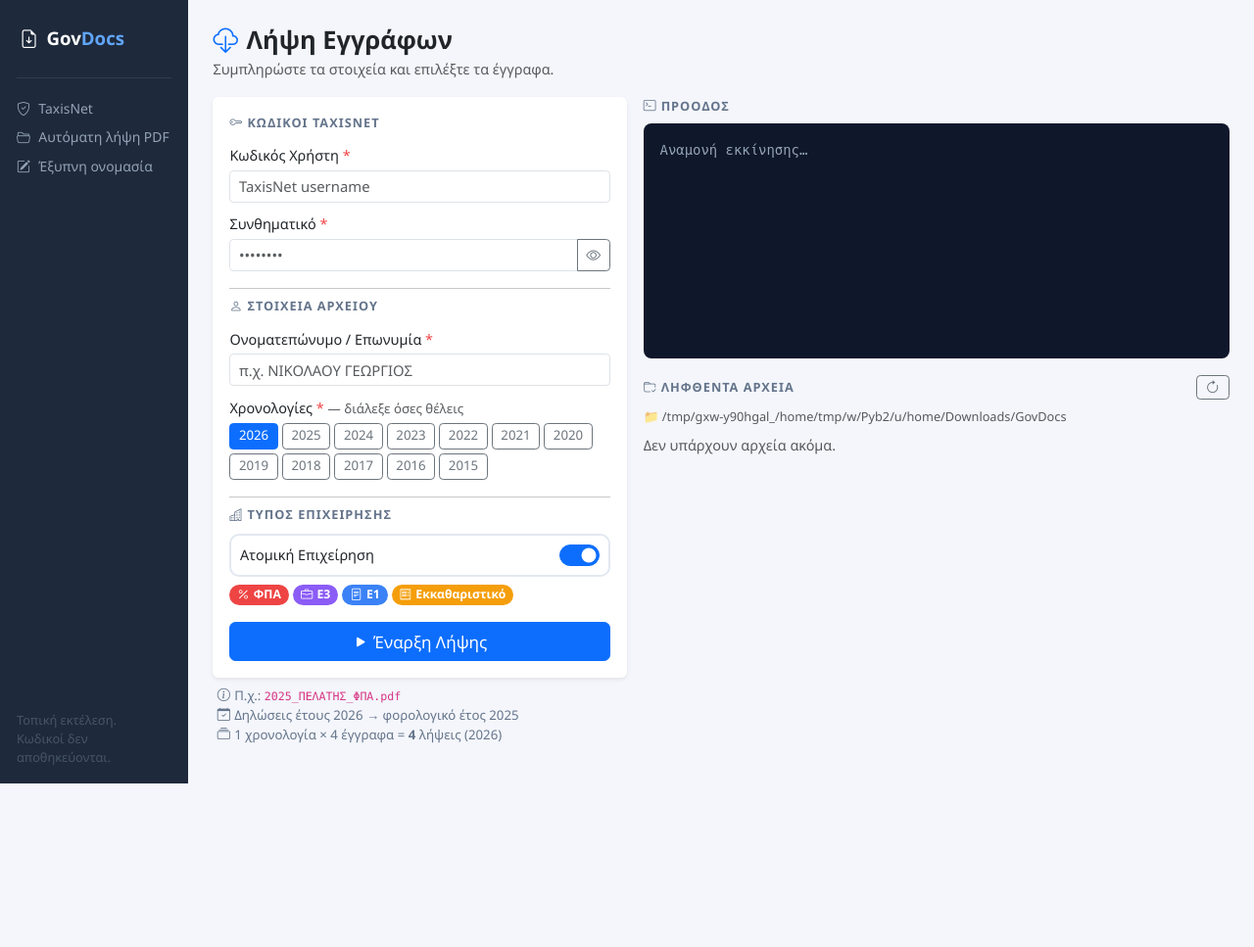
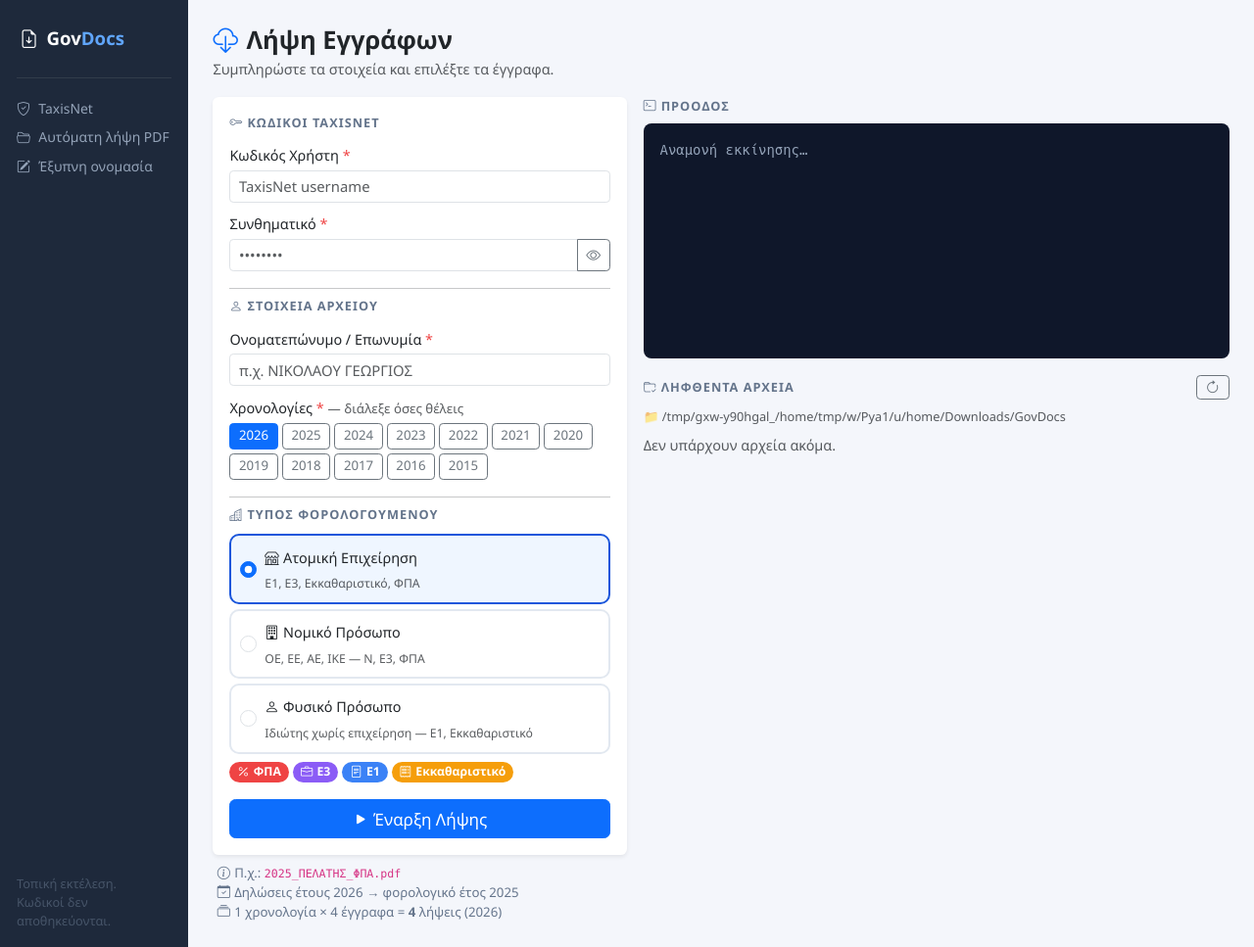
Before and after one commit to chatzilefterislef/gov-doc-fetcher, a FastAPI app: page / in a window 1280 px wide. Shown: the whole page at 98% size. Before the commit the page ends 800 px from the top, so only its background shows below. Run offline with FastAPI, Linux system fonts and the light colour scheme; data that the repository does not hold is empty.

Commit message:
Τρεις τύποι φορολογούμενου: ατομική, νομικό πρόσωπο, φυσικό πρόσωπο
Ο διακόπτης «Ατομική Επιχείρηση ναι/όχι» έγινε επιλογή τριών τύπων, καθένας με
τα δικά του έγγραφα:

  Ατομική Επιχείρηση   Ε1, Ε3, Εκκαθαριστικό, ΦΠΑ
  Νομικό Πρόσωπο       Ν, Ε3, ΦΠΑ            (ΟΕ, ΕΕ, ΑΕ, ΙΚΕ)
  Φυσικό Πρόσωπο       Ε1, Εκκαθαριστικό     (ιδιώτης χωρίς επιχείρηση)

Ο ιδιώτης δεν ασκεί επιχειρηματική δραστηριότητα, άρα δεν έχει Ε3 (οικονομικά
στοιχεία επιχείρησης) ούτε ΦΠΑ. Με τον παλιό διακόπτη έπαιρνε αναγκαστικά τη
λίστα της ατομικής, οπότε δύο έγγραφα αποτύγχαναν σε κάθε τρέξιμο και γέμιζαν
τη σύνοψη με θόρυβο.

Ως προς τα portals, το φυσικό πρόσωπο συμπεριφέρεται ΟΠΩΣ η ατομική: ο
φορολογούμενος είναι ο ίδιος ο συνδεδεμένος χρήστης, ποτέ άλλη οντότητα. Η
διάκριση αφορά μόνο ποια έγγραφα ζητούνται, γι' αυτό το automation layer
συνεχίζει να δέχεται is_atomiki και το main.py το παράγει από τον τύπο
(acts_as_self).

Το παλιό πεδίο is_atomiki γίνεται ακόμη δεκτό από το API, ώστε να μη σπάσει
παλιότερη έκδοση του UI. Το log γράφει πλέον τον τύπο με το όνομά του.

Επαληθεύτηκε στον browser: και οι τρεις επιλογές δίνουν τα σωστά έγγραφα και
το σωστό is_atomiki, χωρίς σφάλματα κονσόλας και χωρίς οριζόντια κύλιση.

Co-Authored-By: Claude Opus 5 <noreply@anthropic.com>

```diff
--- a/main.py
+++ b/main.py
@@ -57,6 +57,13 @@ class DownloadRequest(BaseModel):
     years: List[str] = []
     year: str = ""
     documents: List[str]
+    # Τύπος φορολογούμενου: "atomiki" | "nomiko" | "fysiko".
+    # Το φυσικό πρόσωπο (ιδιώτης χωρίς επιχείρηση) διαφέρει από την ατομική
+    # ΜΟΝΟ στα έγγραφα που ζητούνται — δεν έχει Ε3 ούτε ΦΠΑ. Ως προς τα portals
+    # και τα δύο είναι Ο ΙΔΙΟΣ ο χρήστης, ποτέ άλλη οντότητα.
+    entity_type: str = ""
+    # Παλιό πεδίο, για συμβατότητα με προηγούμενη έκδοση του UI
+    is_atomiki: bool = True
 
     def selected_years(self) -> List[str]:
         """Τα έτη προς λήψη, χωρίς διπλότυπα, με σταθερή σειρά (νεότερο πρώτα)."""
@@ -64,10 +71,19 @@ class DownloadRequest(BaseModel):
         if not raw and self.year.strip():
             raw = [self.year.strip()]
         return sorted(dict.fromkeys(raw), reverse=True)
-    # Ατομική επιχείρηση = φυσικό πρόσωπο. Καθορίζει αν θα επιλεγεί νομικό
-    # πρόσωπο στα portals που το ζητούν — αλλιώς κατεβαίνουν τα έγγραφα
-    # ΑΛΛΗΣ οντότητας που τυχόν εκπροσωπεί ο χρήστης.
-    is_atomiki: bool = True
+
+    def acts_as_self(self) -> bool:
+        """True όταν ο φορολογούμενος είναι ο ίδιος ο συνδεδεμένος χρήστης."""
+        if self.entity_type:
+            return self.entity_type != "nomiko"
+        return self.is_atomiki
+
+    def entity_label(self) -> str:
+        return {"atomiki": "Ατομική επιχείρηση",
+                "nomiko":  "Νομικό πρόσωπο",
+                "fysiko":  "Φυσικό πρόσωπο"}.get(
+            self.entity_type,
+            "Ατομική επιχείρηση" if self.is_atomiki else "Νομικό πρόσωπο")
 
 
 @app.get("/", response_class=HTMLResponse)
@@ -148,7 +164,7 @@ async def _run(session_id: str, req: DownloadRequest):
         try:
             LOG_FILE.write_text(
                 f"=== {req.client_name} | Έτη: {', '.join(years)} | "
-                f"{'ατομική' if req.is_atomiki else 'νομικό πρόσωπο'} | "
+                f"{req.entity_label()} | "
                 f"έγγραφα: {req.documents} ===\n",
                 encoding="utf-8",
             )
@@ -168,7 +184,7 @@ async def _run(session_id: str, req: DownloadRequest):
                 years=years,
                 documents=myaade_docs,
                 dl_dir=DOWNLOADS_DIR,
-                is_atomiki=req.is_atomiki,
+                is_atomiki=req.acts_as_self(),
             )
             all_files.extend(files)
 
--- a/templates/index.html
+++ b/templates/index.html
@@ -123,15 +123,9 @@
 
             <hr class="my-2"/>
 
-            <!-- Τύπος επιχείρησης -->
-            <div class="section-title"><i class="bi bi-buildings me-1"></i>Τύπος Επιχείρησης</div>
-            <div class="form-check form-switch mb-2 ps-0">
-              <label class="d-flex align-items-center justify-content-between w-100 p-2 card-doc" style="cursor:pointer;" id="card-atomiki">
-                <span style="font-size:.85rem;">Ατομική Επιχείρηση</span>
-                <input class="form-check-input mt-0" type="checkbox" role="switch" id="is_atomiki"
-                       checked onchange="updateDocSelection()" style="width:2.4em;height:1.3em;"/>
-              </label>
-            </div>
+            <!-- Τύπος φορολογούμενου -->
+            <div class="section-title"><i class="bi bi-buildings me-1"></i>Τύπος Φορολογούμενου</div>
+            <div id="entity-types" class="d-flex flex-column gap-1 mb-2"></div>
             <div id="doc-chips" class="d-flex flex-wrap gap-1 mb-2"></div>
 
             <div class="mt-3 d-flex align-items-center gap-2">
@@ -185,11 +179,47 @@ const ALL_DOCS = [
 ];
 const DOCS_BY_ID = Object.fromEntries(ALL_DOCS.map(d => [d.id, d]));
 
-const DOCS_ATOMIKI     = ["fpa", "e3", "e1", "ekkatharistiko"];
-const DOCS_NOMIKO      = ["n", "fpa", "e3"];
+// Τύποι φορολογούμενου και τα έγγραφα που έχει ο καθένας.
+//
+// Το φυσικό πρόσωπο ΔΕΝ ασκεί επιχειρηματική δραστηριότητα: δεν έχει Ε3
+// (οικονομικά στοιχεία επιχείρησης) ούτε ΦΠΑ. Παλιότερα υπήρχε μόνο ένας
+// διακόπτης «Ατομική ναι/όχι», οπότε ένας ιδιώτης έπαιρνε αναγκαστικά τη λίστα
+// της ατομικής και δύο έγγραφα απλώς αποτύγχαναν κάθε φορά.
+const ENTITY_TYPES = [
+  { id:"atomiki", label:"Ατομική Επιχείρηση", icon:"bi-shop",
+    hint:"Ε1, Ε3, Εκκαθαριστικό, ΦΠΑ",  docs:["fpa", "e3", "e1", "ekkatharistiko"] },
+  { id:"nomiko",  label:"Νομικό Πρόσωπο",    icon:"bi-building",
+    hint:"ΟΕ, ΕΕ, ΑΕ, ΙΚΕ — Ν, Ε3, ΦΠΑ", docs:["n", "fpa", "e3"] },
+  { id:"fysiko",  label:"Φυσικό Πρόσωπο",    icon:"bi-person",
+    hint:"Ιδιώτης χωρίς επιχείρηση — Ε1, Εκκαθαριστικό",
+    docs:["e1", "ekkatharistiko"] },
+];
+const ENTITY_BY_ID = Object.fromEntries(ENTITY_TYPES.map(t => [t.id, t]));
+let entityType = "atomiki";
+
+function renderEntityTypes() {
+  const box = document.getElementById("entity-types");
+  box.innerHTML = "";
+  for (const t of ENTITY_TYPES) {
+    const on = entityType === t.id;
+    const el = document.createElement("label");
+    el.className = "d-flex align-items-center gap-2 p-2 card-doc";
+    el.style.cssText = "cursor:pointer;" +
+      (on ? "border-color:#1a56db;background:#eff6ff;" : "");
+    el.innerHTML =
+      `<input type="radio" name="entity" class="form-check-input mt-0"
+              ${on ? "checked" : ""}/>
+       <span class="flex-grow-1">
+         <span style="font-size:.85rem;"><i class="bi ${t.icon} me-1"></i>${t.label}</span>
+         <br><span class="text-muted" style="font-size:.72rem;">${t.hint}</span>
+       </span>`;
+    el.onclick = () => { entityType = t.id; renderEntityTypes(); updateDocSelection(); };
+    box.appendChild(el);
+  }
+}
 
 function currentDocuments() {
-  return document.getElementById("is_atomiki").checked ? DOCS_ATOMIKI : DOCS_NOMIKO;
+  return ENTITY_BY_ID[entityType].docs;
 }
 
 // ─── Χρονολογίες: πολλαπλή επιλογή ──────────────────────────────
@@ -226,6 +256,7 @@ function currentYears() {
 // Προεπιλογή: το τρέχον έτος, ώστε η φόρμα να είναι έτοιμη για χρήση
 selectedYears.add(String(new Date().getFullYear()));
 renderYears();
+renderEntityTypes();
 
 function updateDocSelection() {
   const chips = document.getElementById("doc-chips");
@@ -272,7 +303,10 @@ async function startDownload() {
   const client_name = document.getElementById("client_name").value.trim();
   const years       = currentYears();
   const documents   = currentDocuments();
-  const is_atomiki  = document.getElementById("is_atomiki").checked;
+  const entity_type = entityType;
+  // is_atomiki: το φυσικό πρόσωπο, όπως και η ατομική, είναι Ο ΙΔΙΟΣ ο χρήστης
+  // — ποτέ άλλη οντότητα. Στέλνεται και για συμβατότητα με παλιό backend.
+  const is_atomiki  = entityType !== "nomiko";
 
   if (!username || !password) { alert("Εισάγετε κωδικούς TaxisNet."); return; }
   if (!client_name) { alert("Εισάγετε ονοματεπώνυμο πελάτη."); return; }
@@ -286,7 +320,8 @@ async function startDownload() {
   const resp = await fetch("/api/start", {
     method:"POST",
     headers:{"Content-Type":"application/json"},
-    body: JSON.stringify({username, password, client_name, years, documents, is_atomiki}),
+    body: JSON.stringify({username, password, client_name, years, documents,
+                          entity_type, is_atomiki}),
   });
   const { session_id } = await resp.json();
 
```
